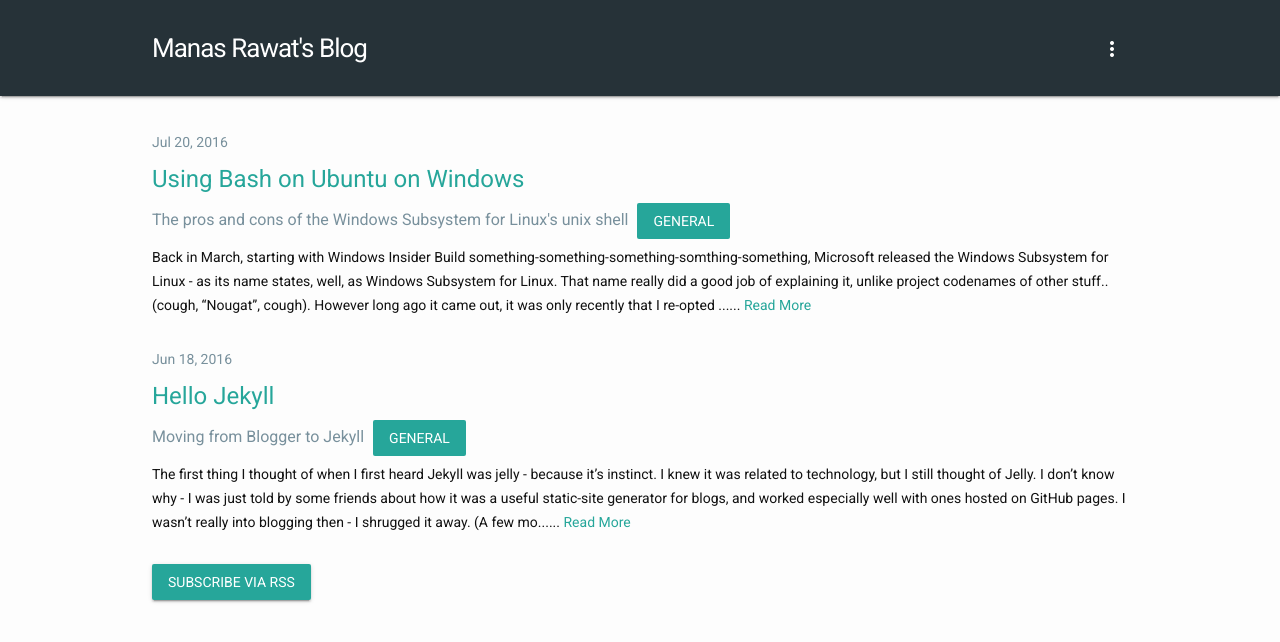
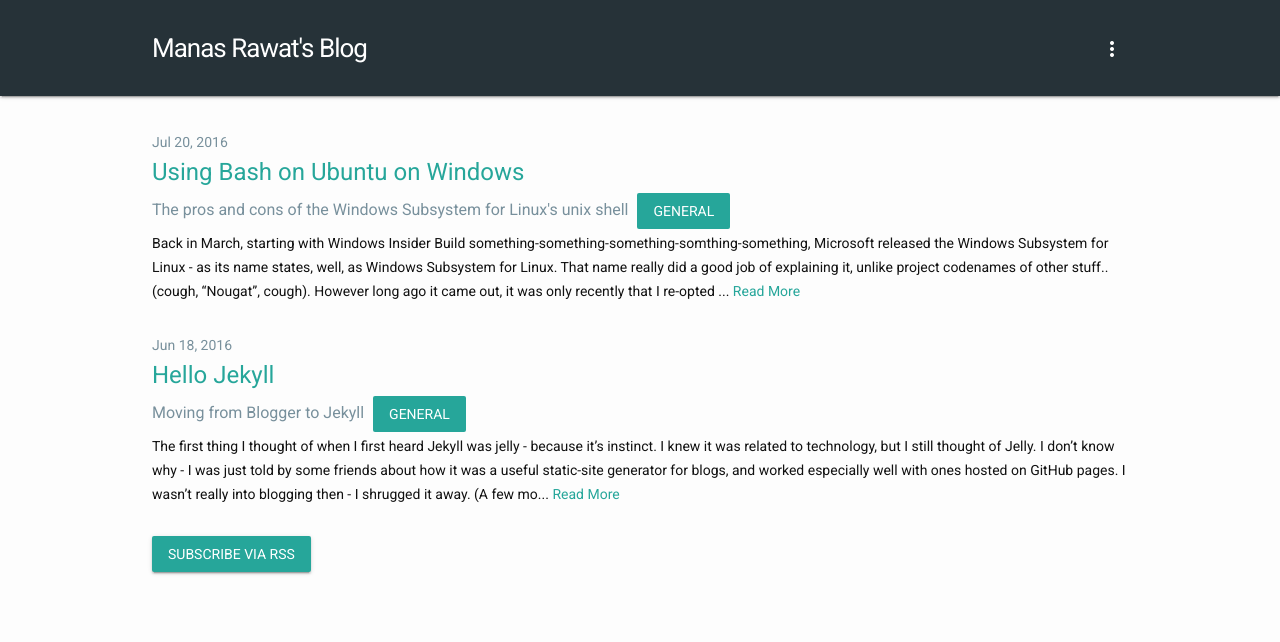
Before and after one commit to manasrawat/manasrawat.github.io, a Jekyll site: the page built from index.html, in a window 1280 px wide. Shown: the top 642 px of the page. Built offline with Jekyll 4.4.1, drawn with Linux system fonts in a browser that asks for light colours; nearby versions of some CDN libraries.

Commit message:
Fixed some stuff :-)

```diff
--- a/css/styles.css
+++ b/css/styles.css
@@ -2,7 +2,7 @@ html, body { font-family: 'Roboto', sans-serif; font-size: 14px; font-weight: 40
 body { font: normal normal 16px 'Roboto', sans-serif }
 h1 { font-family: 'Roboto', sans-serif; color: #26a69a}
 a, a:hover, a:visited { color: #26a69a; text-decoration:none }
-h2 { margin: -6px 0 24px 0;}
+h2 { margin: -6px 0 24px 0; line-height: 0; }
 pre { line-height: 30px; }
 p { margin: 0; }
 .mdl-card { min-height: 0; width: 100%; position: relative; overflow: inherit; position:fixed; background: #263238; color: #ffffff; border-radius: 0; }
@@ -10,8 +10,8 @@ p { margin: 0; }
 .mdl-menu__container { margin: 0 45px; }
 .site-title, .site-title:visited, .site-title:hover { color: #ffffff; text-decoration: none; }
 .post-title {font-size: 24px;}
-.post-link, .post-link:hover { text-decoration: none; display: inline-block; }
-.post-description { color: #78909C; font-size: 16px; line-height: 24px; margin-bottom: 6px; }
+.post-link, .post-link:hover { text-decoration: none; display: inline-block; line-height: initial; margin: 10px 0 5px }
+.post-description { color: #78909C; font-size: 16px; line-height: 24px; margin: 2px 0; }
 .page-content { padding:  45px 0 0 0; }
 .post-content h2 {font-size: 45px}
 .post-meta { color: #78909C; font: auto }
--- a/index.html
+++ b/index.html
@@ -22,7 +22,7 @@ layout: default
 		  </div>
 		    <div class="post-content" style="font-size: 14px; line-height: 24px">
 			{% if post.content | size > 400 %}
-				{{ post.content | strip_html | truncate: 400 }}...
+				{{ post.content | strip_html | truncate: 400 }}
 				<a href="{{ post.url | prepend: site.baseurl }}" class="read_more">Read More</a>
 			{% endif %}
 			</div>
```
